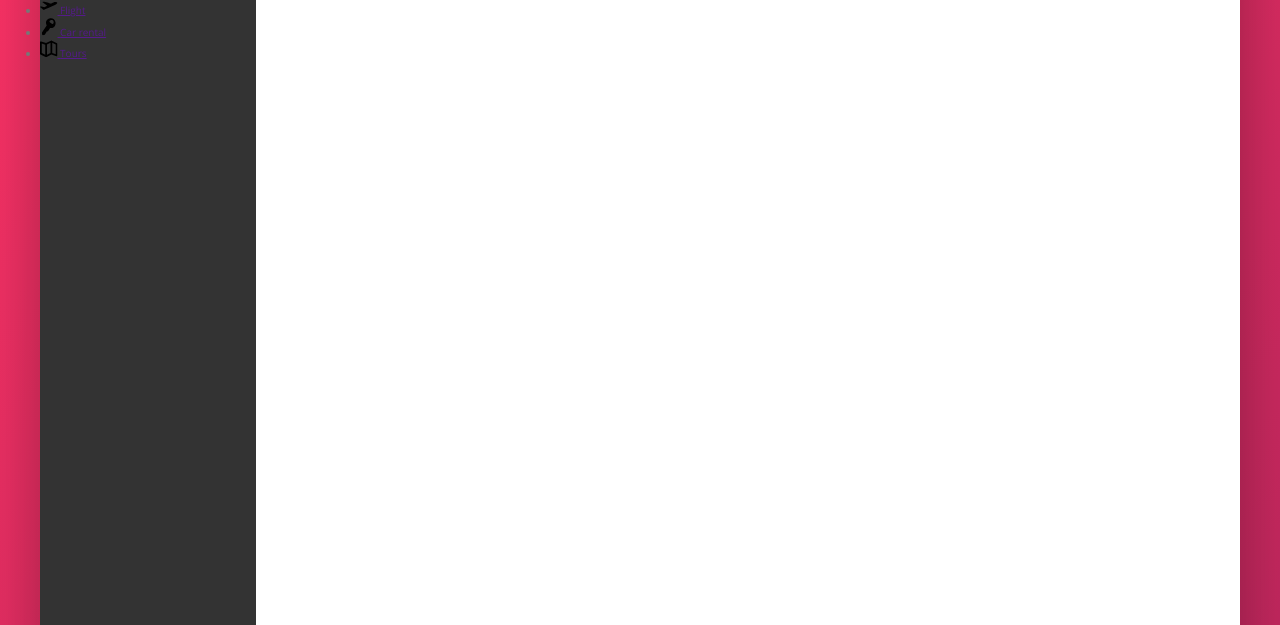
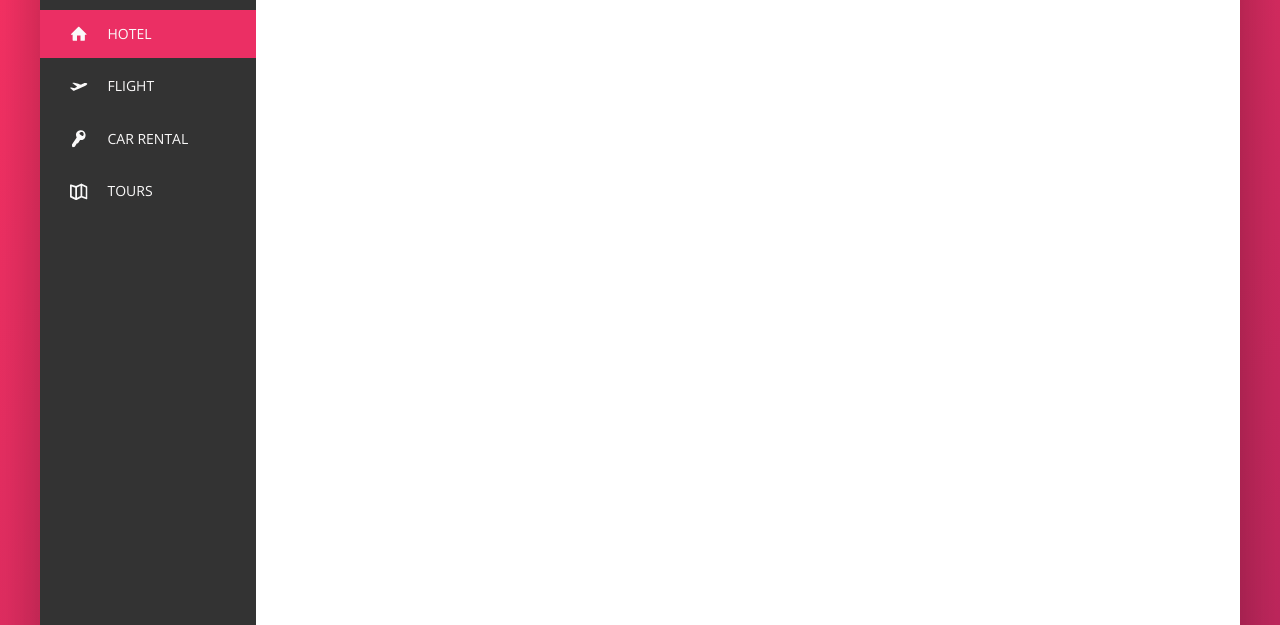
Before and after one commit to mlbakke/udemy-css-sass-projects, a website: page trillo/index.html in a window 1280 px wide. Shown: the part 175-800 px from the top of the page. Drawn offline with nearby package versions, Linux system fonts and the light colour scheme; files that its build step writes are made by us from their sources.

Commit message:
Sidebar navigation styling
changed typography, hover and active state effects, spacing and sizing

```diff
--- a/trillo/sass/_components.scss
+++ b/trillo/sass/_components.scss
@@ -121,13 +121,68 @@
 //////////////////////////////////////////
 // SIDEBAR NAVIGATION
 .side-nav {
-    &__item {}
+    font-size: 1.4rem;
+    list-style: none;
+    margin-top: 3.5rem;
 
-    &__link {}
+    &__item {
+        position: relative;
+
+        &:not(:last-child) {
+            margin-bottom: .5rem;
+        }
+    }
+
+    //primary color background for hover effect & active state
+    &__item::before {
+        content: "";
+        position: absolute;
+        top: 0;
+        left: 0;
+        height: 100%;
+        width: 3px;
+        background-color: var(--color-primary);
+        transform: scaleY(0);
+        transition: transform .2s,
+                    width .4s cubic-bezier(1,0,0,1) .2s,
+                    background-color .1s;
+    }
+
+    &__item:hover::before,
+    &__item--active::before {
+        transform: scaleY(1);
+        width: 100%;
+    }
+
+    &__item:active::before {
+        background-color: var(--color-primary-light);
+    }
+
+    &__link,
+    &__link:link,
+    &__link:visited {
+        color: var(--color-light-1);
+        text-decoration: none;
+        text-transform: uppercase;
+        display: block;
+        padding: 1.5rem 3rem;
+
+        //z-index to keep text visible above item::before bg-color
+        position: relative;
+        z-index: 10;
+
+        //flexbox properties
+        display: flex;
+        align-items: center;
+    }
 
     &__icon {
         width: 1.75rem;
         height: 1.75rem;
+        margin-right: 2rem;
+
+        //fill with same color as text
+        fill: currentColor;
     }
 }
 
```
